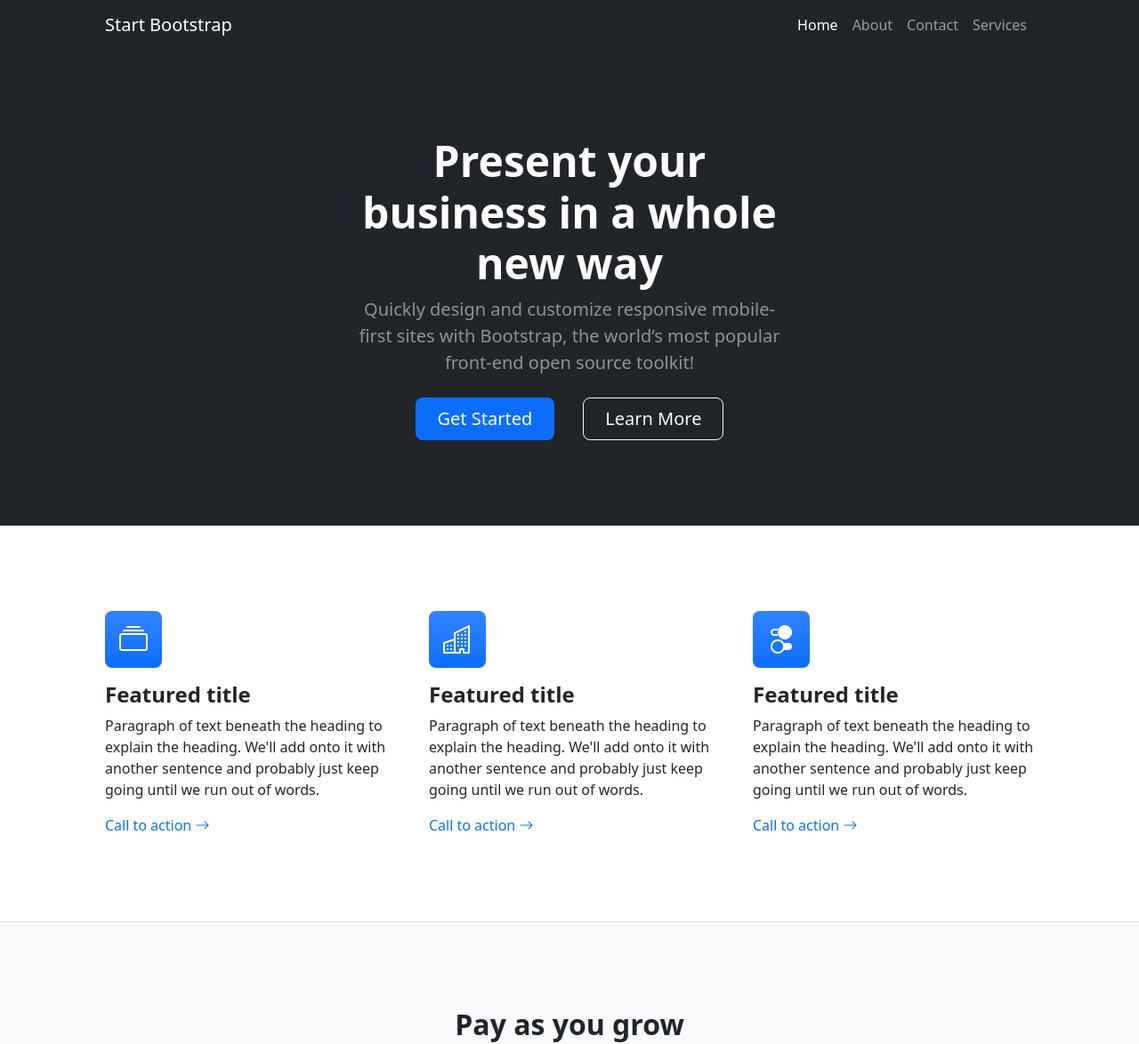
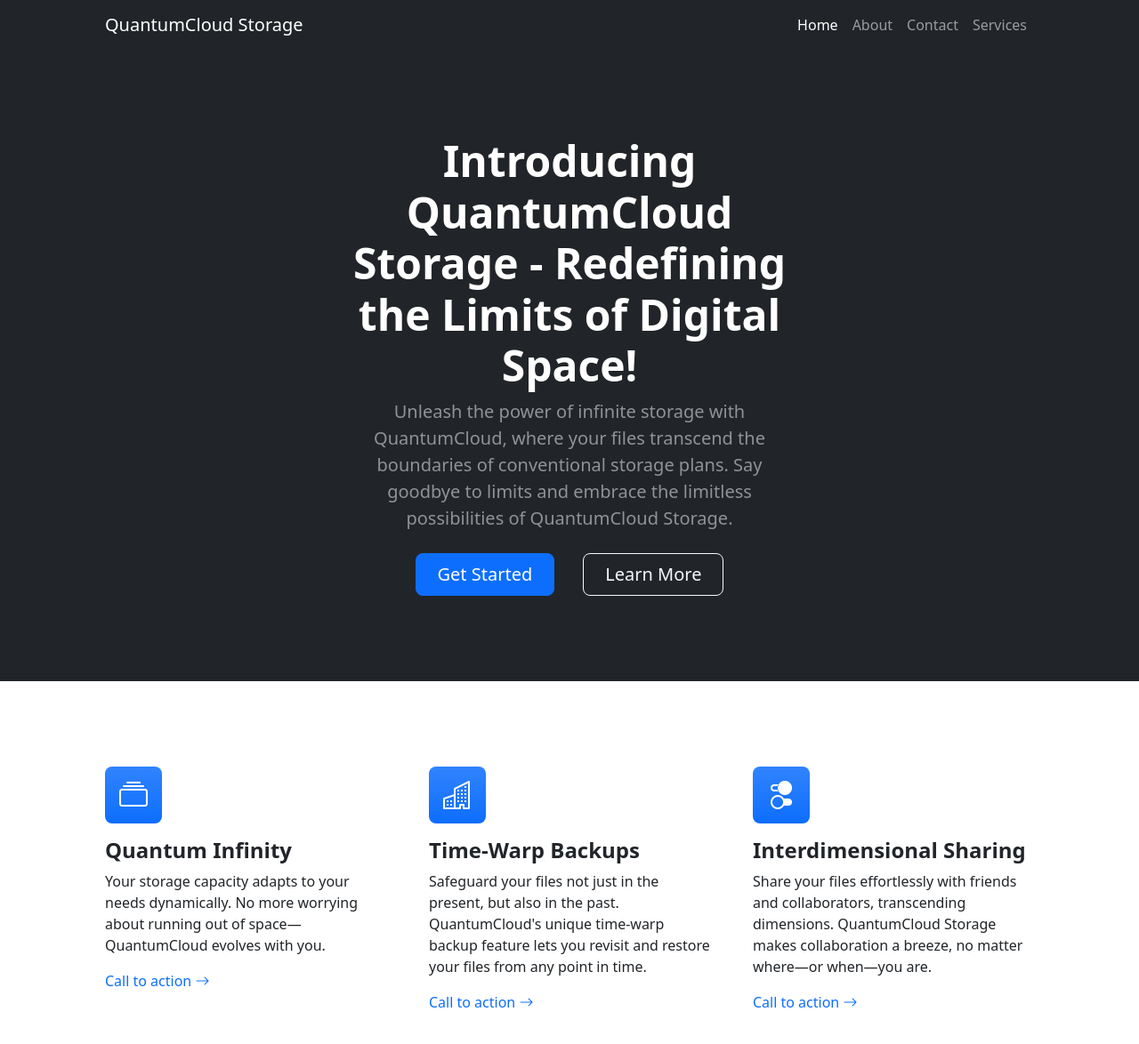
Before and after one commit to JuliusVR01/JuliusVR01, a plain HTML site: page index.html in a window 1280 px wide. Shown: the top 1174 px of the page at 89% size. Drawn offline with nearby package versions, Linux system fonts and the light colour scheme.

Commit message:
Update Final Touch index.html

```diff
--- a/index.html
+++ b/index.html
@@ -5,7 +5,7 @@
         <meta name="viewport" content="width=device-width, initial-scale=1, shrink-to-fit=no" />
         <meta name="description" content="" />
         <meta name="author" content="" />
-        <title>Business Frontpage - Start Bootstrap Template</title>
+        <title>QuantumCloud Storage</title>
         <!-- Favicon-->
         <link rel="icon" type="image/x-icon" href="assets/favicon.ico" />
         <!-- Bootstrap icons-->
@@ -17,7 +17,7 @@
         <!-- Responsive navbar-->
         <nav class="navbar navbar-expand-lg navbar-dark bg-dark">
             <div class="container px-5">
-                <a class="navbar-brand" href="#!">Start Bootstrap</a>
+                <a class="navbar-brand" href="#!">QuantumCloud Storage</a>
                 <button class="navbar-toggler" type="button" data-bs-toggle="collapse" data-bs-target="#navbarSupportedContent" aria-controls="navbarSupportedContent" aria-expanded="false" aria-label="Toggle navigation"><span class="navbar-toggler-icon"></span></button>
                 <div class="collapse navbar-collapse" id="navbarSupportedContent">
                     <ul class="navbar-nav ms-auto mb-2 mb-lg-0">
@@ -35,8 +35,8 @@
                 <div class="row gx-5 justify-content-center">
                     <div class="col-lg-6">
                         <div class="text-center my-5">
-                            <h1 class="display-5 fw-bolder text-white mb-2">Present your business in a whole new way</h1>
-                            <p class="lead text-white-50 mb-4">Quickly design and customize responsive mobile-first sites with Bootstrap, the world’s most popular front-end open source toolkit!</p>
+                            <h1 class="display-5 fw-bolder text-white mb-2">Introducing QuantumCloud Storage - Redefining the Limits of Digital Space!</h1>
+                            <p class="lead text-white-50 mb-4">Unleash the power of infinite storage with QuantumCloud, where your files transcend the boundaries of conventional storage plans. Say goodbye to limits and embrace the limitless possibilities of QuantumCloud Storage.</p>
                             <div class="d-grid gap-3 d-sm-flex justify-content-sm-center">
                                 <a class="btn btn-primary btn-lg px-4 me-sm-3" href="#features">Get Started</a>
                                 <a class="btn btn-outline-light btn-lg px-4" href="#!">Learn More</a>
@@ -52,8 +52,8 @@
                 <div class="row gx-5">
                     <div class="col-lg-4 mb-5 mb-lg-0">
                         <div class="feature bg-primary bg-gradient text-white rounded-3 mb-3"><i class="bi bi-collection"></i></div>
-                        <h2 class="h4 fw-bolder">Featured title</h2>
-                        <p>Paragraph of text beneath the heading to explain the heading. We'll add onto it with another sentence and probably just keep going until we run out of words.</p>
+                        <h2 class="h4 fw-bolder">Quantum Infinity</h2>
+                        <p>Your storage capacity adapts to your needs dynamically. No more worrying about running out of space—QuantumCloud evolves with you.</p>
                         <a class="text-decoration-none" href="#!">
                             Call to action
                             <i class="bi bi-arrow-right"></i>
@@ -61,8 +61,8 @@
                     </div>
                     <div class="col-lg-4 mb-5 mb-lg-0">
                         <div class="feature bg-primary bg-gradient text-white rounded-3 mb-3"><i class="bi bi-building"></i></div>
-                        <h2 class="h4 fw-bolder">Featured title</h2>
-                        <p>Paragraph of text beneath the heading to explain the heading. We'll add onto it with another sentence and probably just keep going until we run out of words.</p>
+                        <h2 class="h4 fw-bolder">Time-Warp Backups</h2>
+                        <p>Safeguard your files not just in the present, but also in the past. QuantumCloud's unique time-warp backup feature lets you revisit and restore your files from any point in time.</p>
                         <a class="text-decoration-none" href="#!">
                             Call to action
                             <i class="bi bi-arrow-right"></i>
@@ -70,8 +70,8 @@
                     </div>
                     <div class="col-lg-4">
                         <div class="feature bg-primary bg-gradient text-white rounded-3 mb-3"><i class="bi bi-toggles2"></i></div>
-                        <h2 class="h4 fw-bolder">Featured title</h2>
-                        <p>Paragraph of text beneath the heading to explain the heading. We'll add onto it with another sentence and probably just keep going until we run out of words.</p>
+                        <h2 class="h4 fw-bolder">Interdimensional Sharing</h2>
+                        <p>Share your files effortlessly with friends and collaborators, transcending dimensions. QuantumCloud Storage makes collaboration a breeze, no matter where—or when—you are.</p>
                         <a class="text-decoration-none" href="#!">
                             Call to action
                             <i class="bi bi-arrow-right"></i>
```
